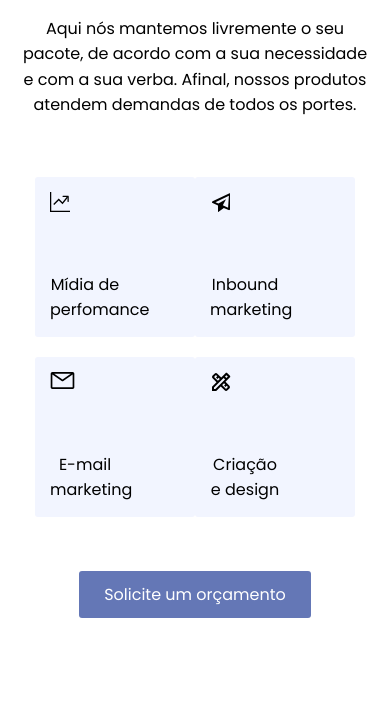
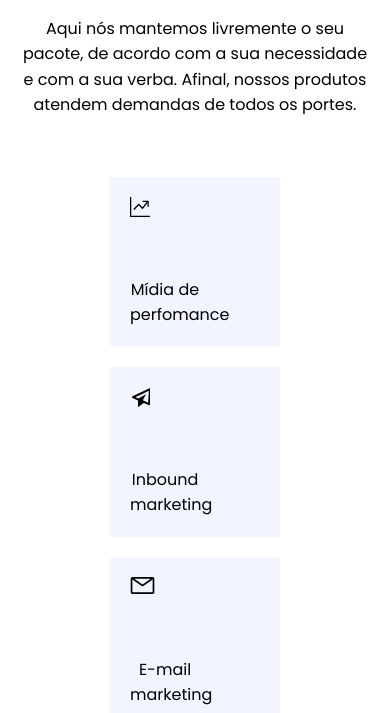
Before and after one commit to WellSantoss/Ocean_, a plain HTML site: page servicos.html in a window 390 px wide. Shown: the part 387-1100 px from the top of the page. Before the commit the page ends 1040 px from the top, so only its background shows below. Drawn offline with Linux system fonts and the light colour scheme.

Commit message:
Corrigindo responsividade

```diff
--- a/css/responsive.css
+++ b/css/responsive.css
@@ -117,6 +117,10 @@
         margin-top: 40px;
     }
 
+    .servicos h1{
+        margin: 10px auto 40px auto;
+    }
+
     .servicos ul{
         justify-content: space-between;
         max-width: 340px;
@@ -207,10 +211,18 @@
     .home .buttons a:last-child{
         padding: 12px 0;
         width: 160px;
+        margin-bottom: 50px;
     }
 
     .servicos ul{
-        justify-content: center;
+        align-items: center;
+        flex-direction: column;
+    }
+
+    .servicos ul li{
+        width: 170px;
+        height: 170px;
+        padding: 20px;
     }
 
     .contato .info ul li:last-child{
```
